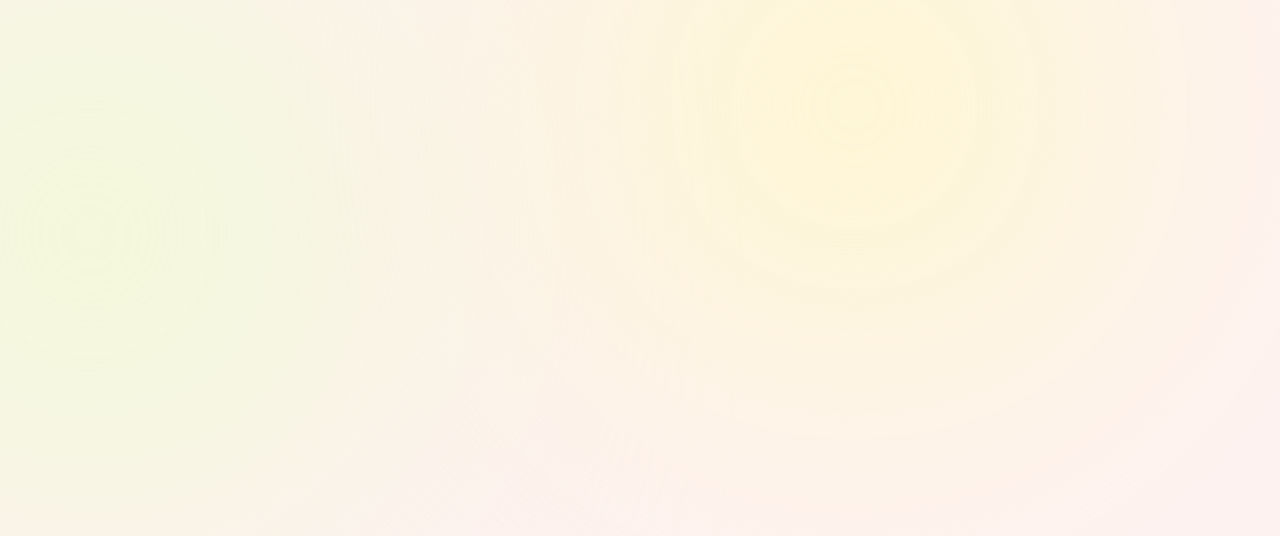
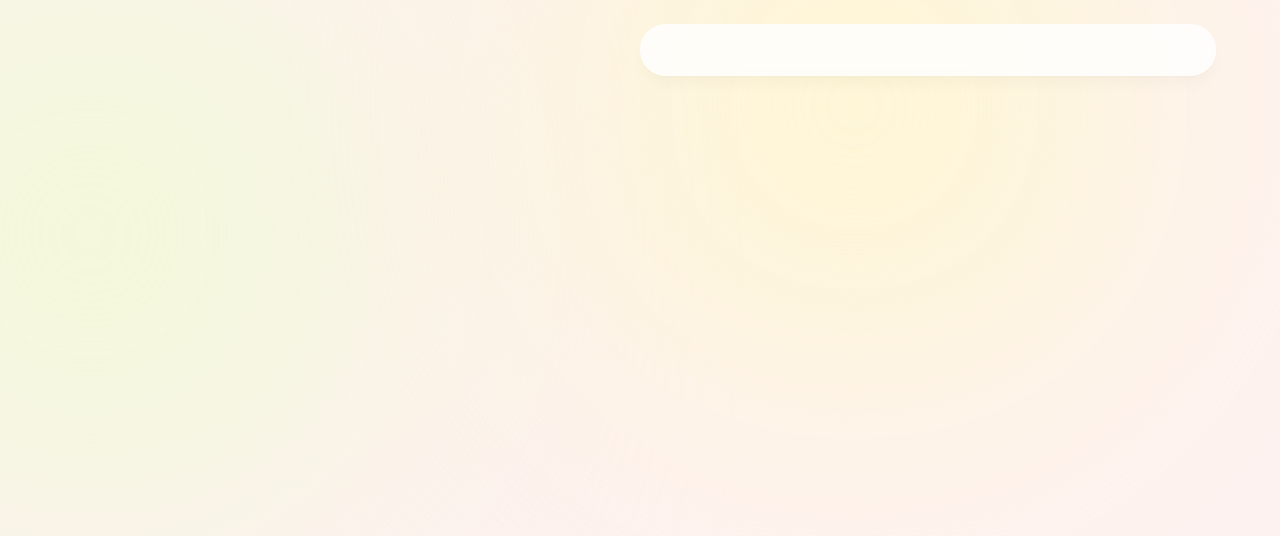
Before and after one commit to mariavo1/itmd543react, a Next.js app: page / in a window 1280 px wide. Shown: the top 536 px of the page. Built offline with nearby package versions, Linux system fonts and the light colour scheme.

Commit message:
create nav bar outline

```diff
--- a/app/layout.tsx
+++ b/app/layout.tsx
@@ -1,3 +1,4 @@
+import Header from "@/components/header";
 import './globals.css'
 import { Inter } from 'next/font/google'
 
@@ -15,10 +16,13 @@
 }) {
   return (
     <html lang="en">
-      <body className={`${inter.className} bg-red-50 text-gray-950 relative`}>
+      <body className={`${inter.className} bg-red-50 text-gray-950 relative h-[5000px]`}>
         <div className='bg-yellow-100 absolute top-[-9rem] -z-10 right-[11rem] h-[31.25rem] w-[31.25rem] rounded-full blur-[10rem]'></div>
         <div className='bg-lime-100 absolute top-[-1rem] -z-10 left-[-10rem] h-[31.25rem] w-[31.25rem] rounded-full blur-[10rem]'></div>
-        {children}</body>
+
+        <Header />
+        {children}
+        </body>
     </html>
   )
 }
--- a/components/header.tsx
+++ b/components/header.tsx
@@ -1,7 +1,10 @@
-import React from 'react'
+import React from 'react';
 
 export default function Header() {
   return (
-    <header>Header</header>
-  )
+  <header className="z-[999] relative">
+    <div className="fixed top-0 left-1/2 h-[4.5rem] w-full rounded-none border border-white border-opacity-40 bg-white bg-opacity-80 shadow-lg shadow-black/[0.03] backdrop-blur-[0.5rem] sm:top-6 sm:h-[3.25rem] sm:w-[36rem] sm:rounded-full dark:bg-gray-950 dark:border-black/40 dark:bg-opacity-75"></div>
+
+  </header>
+  );
 }
```
